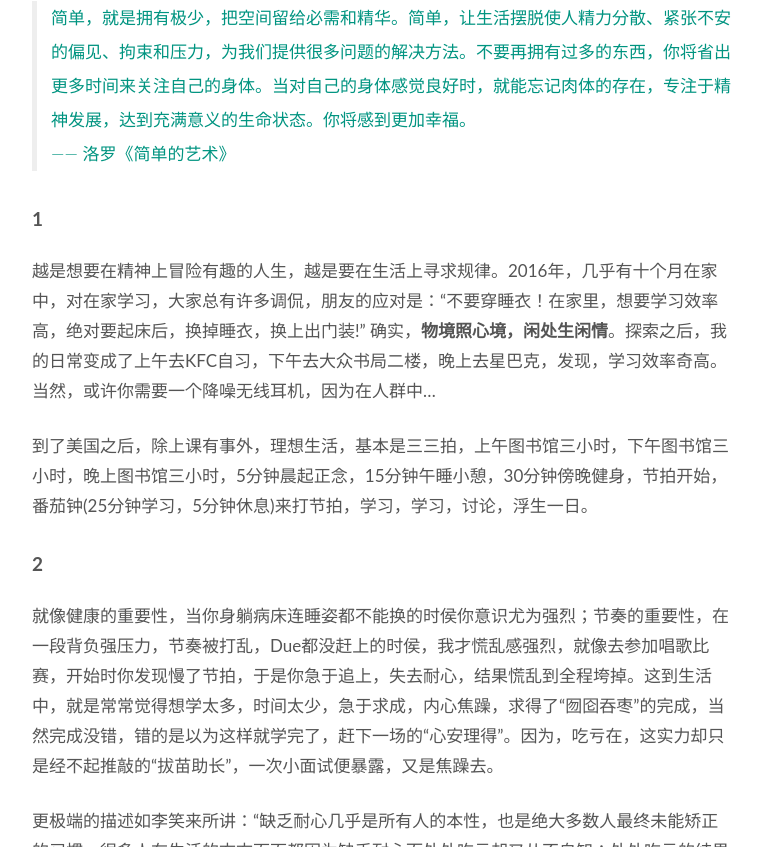
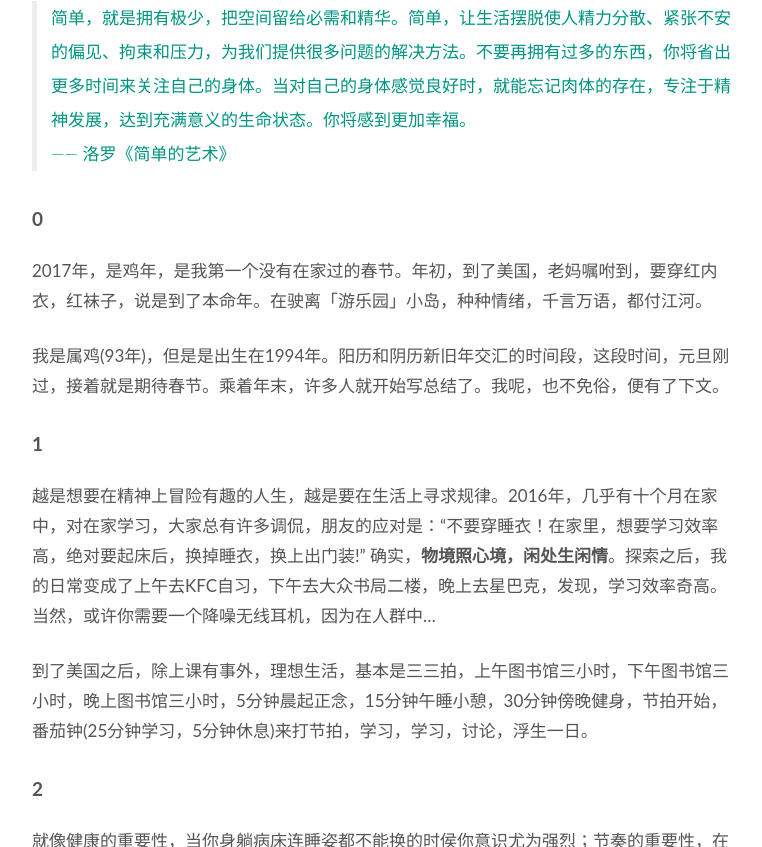
Before and after one commit to WillWang-X/willwang-x.github.io, a Jekyll site: the page built from _posts/2018-01-04-2017-beat.md, in a window 1280 px wide and 900 px high, scrolled down 451 px, cut to the strip 53-900 px from the top of the window. Shown: the whole strip, without its empty margins (258-1020 px from the left). Built offline with Jekyll 4.4.1, drawn with Linux system fonts in a browser that asks for light colours.

Commit message:
update 2017

```diff
--- a/_posts/2018-01-04-2017-beat.md
+++ b/_posts/2018-01-04-2017-beat.md
@@ -14,6 +14,13 @@ published: true
 > 简单，就是拥有极少，把空间留给必需和精华。简单，让生活摆脱使人精力分散、紧张不安的偏见、拘束和压力，为我们提供很多问题的解决方法。不要再拥有过多的东西，你将省出更多时间来关注自己的身体。当对自己的身体感觉良好时，就能忘记肉体的存在，专注于精神发展，达到充满意义的生命状态。你将感到更加幸福。
 >
 > —— 洛罗《简单的艺术》
+
+
+## 0
+
+2017年，是鸡年，是我第一个没有在家过的春节。年初，到了美国，老妈嘱咐到，要穿红内衣，红袜子，说是到了本命年。在驶离「游乐园」小岛，种种情绪，千言万语，都付江河。
+
+我是属鸡(93年)，但是是出生在1994年。阳历和阴历新旧年交汇的时间段，这段时间，元旦刚过，接着就是期待春节。乘着年末，许多人就开始写总结了。我呢，也不免俗，便有了下文。
 
 ## 1
 
```
